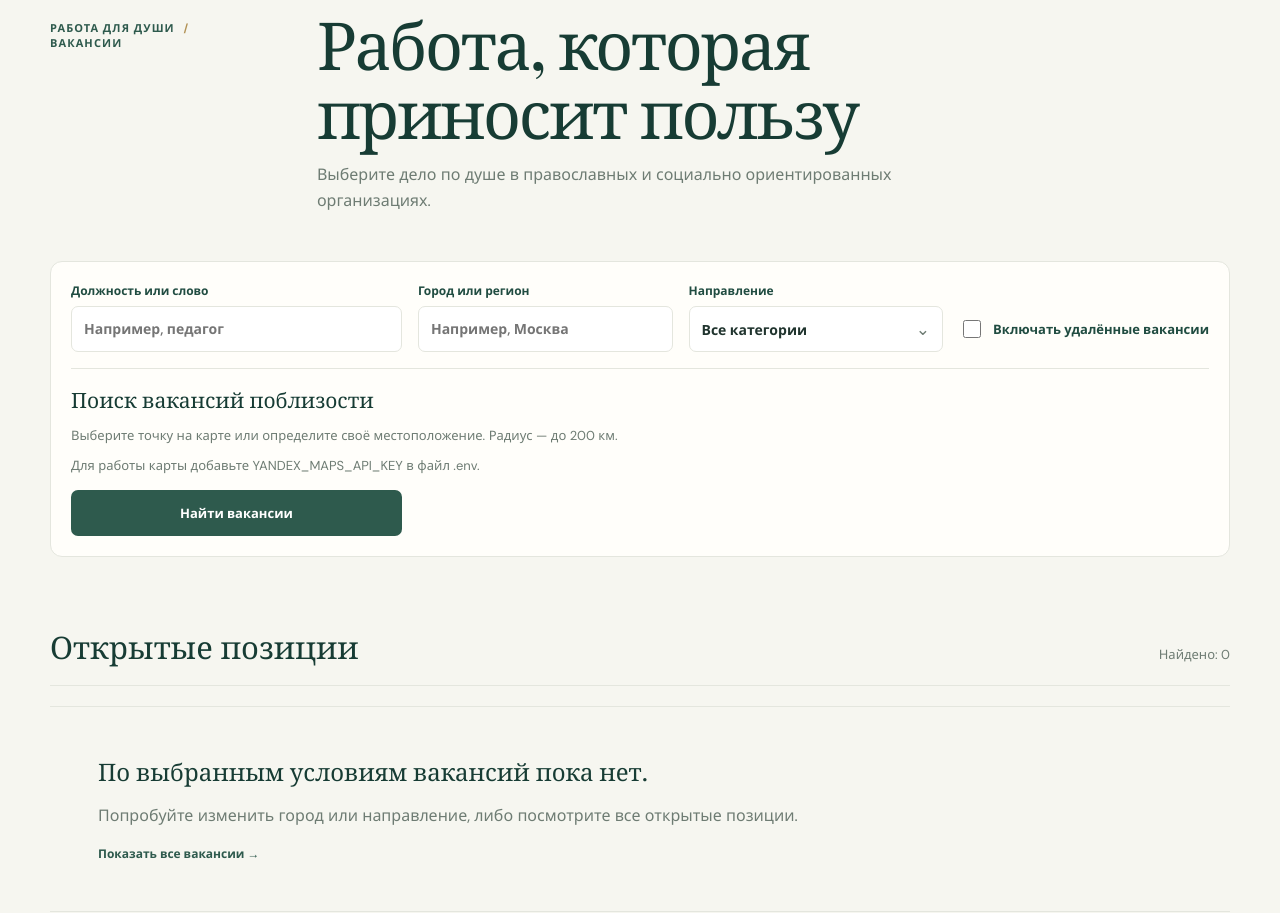
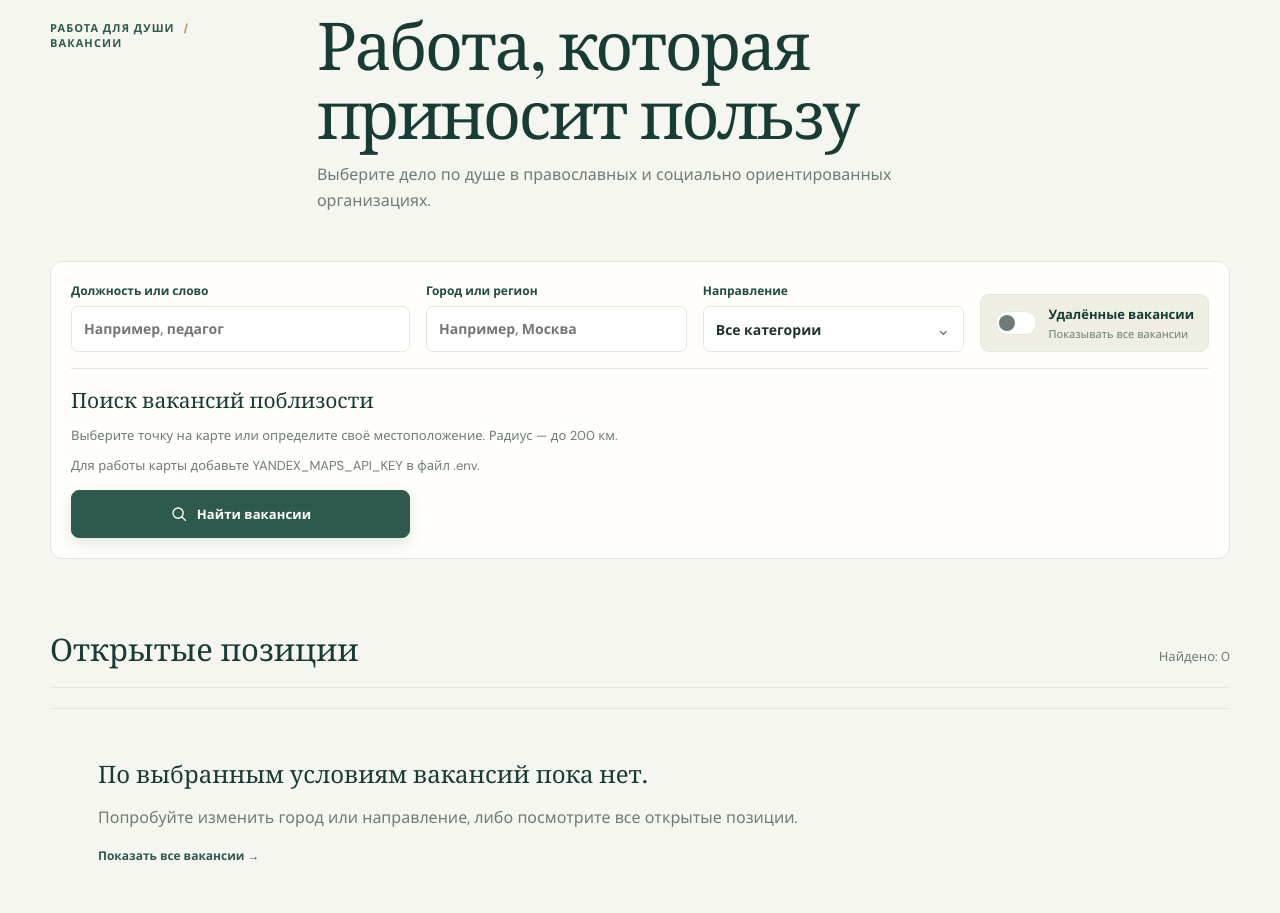
Before and after one commit to asteerik/first-project, a Django app: page /vacancies/ in a window 1280 px wide. Shown: the part 143-1056 px from the top of the page. Run offline with Django 5.2, Linux system fonts and the light colour scheme; data comes from the database, SQL or seed files in the repository; data that the repository does not hold is empty.

Commit message:
Improve remote vacancy filter and catalog styling
Co-authored-by: Copilot <223556219+Copilot@users.noreply.github.com>

```diff
--- a/jobs/page_views.py
+++ b/jobs/page_views.py
@@ -58,7 +58,8 @@ class VacancyListPage(TemplateView):
         query = params.get("q", "").strip()
         region = params.get("region", "").strip()
         category = params.get("category", "").strip()
-        remote = params.get("remote") == "1"
+        remote_filter = params.get("remote", "")
+        remote = remote_filter == "1"
         latitude = params.get("latitude", "").strip()
         longitude = params.get("longitude", "").strip()
         radius = params.get("radius", "50").strip()
@@ -119,6 +120,7 @@ class VacancyListPage(TemplateView):
             region=region,
             category=category,
             remote=remote,
+            remote_filter=bool(remote_filter),
             latitude=latitude,
             longitude=longitude,
             radius=radius,
--- a/static/css/pages.css
+++ b/static/css/pages.css
@@ -791,19 +791,94 @@
 }
 
 .catalog-remote-filter {
+    position: relative;
     display: flex;
     align-items: center;
-    gap: 9px;
-    min-height: 46px;
+    gap: 12px;
+    min-width: 220px;
+    min-height: 58px;
+    padding: 10px 14px;
+    border: 1px solid var(--line);
+    border-radius: 9px;
+    background: var(--surface-tint);
     color: var(--green-900);
+    cursor: pointer;
+    transition: border-color 160ms ease, background-color 160ms ease, box-shadow 160ms ease;
+}
+
+.catalog-remote-filter input {
+    position: absolute;
+    width: 1px;
+    height: 1px;
+    overflow: hidden;
+    clip: rect(0, 0, 0, 0);
+    white-space: nowrap;
+    clip-path: inset(50%);
+}
+
+.catalog-remote-filter:hover {
+    border-color: var(--green-700);
+}
+
+.catalog-remote-filter.is-enabled {
+    border-color: var(--green-800);
+    background: var(--paper);
+    box-shadow: 0 0 0 2px rgba(46, 90, 77, 0.12);
+}
+
+.catalog-remote-filter input:focus-visible + .catalog-remote-filter__switch {
+    outline: 2px solid var(--accent);
+    outline-offset: 3px;
+}
+
+.catalog-remote-filter__switch {
+    position: relative;
+    flex: 0 0 42px;
+    width: 42px;
+    height: 24px;
+    border: 1px solid var(--line);
+    border-radius: 999px;
+    background: var(--input-surface);
+    transition: background-color 160ms ease, border-color 160ms ease;
+}
+
+.catalog-remote-filter__switch::after {
+    position: absolute;
+    top: 3px;
+    left: 3px;
+    width: 16px;
+    height: 16px;
+    border-radius: 50%;
+    background: var(--muted);
+    content: "";
+    transition: transform 160ms ease, background-color 160ms ease;
+}
+
+.catalog-remote-filter input:checked + .catalog-remote-filter__switch {
+    border-color: var(--green-800);
+    background: var(--green-800);
+}
+
+.catalog-remote-filter input:checked + .catalog-remote-filter__switch::after {
+    transform: translateX(18px);
+    background: var(--button-ink);
+}
+
+.catalog-remote-filter__copy {
+    display: grid;
+    gap: 3px;
+}
+
+.catalog-remote-filter__copy strong {
+    color: var(--green-950);
     font-size: 13px;
     font-weight: 600;
 }
 
-.catalog-remote-filter input {
-    width: 18px;
-    height: 18px;
-    accent-color: var(--green-800);
+.catalog-remote-filter__copy > span {
+    color: var(--muted);
+    font-size: 11px;
+    font-weight: 400;
 }
 
 .catalog-map-search {
@@ -859,10 +934,29 @@
 }
 
 .catalog-search-button {
-    min-width: 150px;
-    min-height: 46px;
-    padding: 0 17px;
-    border-radius: 7px;
+    min-width: 184px;
+    min-height: 48px;
+    gap: 9px;
+    padding: 0 20px;
+    border: 1px solid var(--green-800);
+    border-radius: 8px;
+    box-shadow: 0 5px 14px rgba(27, 49, 39, 0.12);
+    letter-spacing: 0.01em;
+}
+
+.catalog-search-button svg {
+    width: 18px;
+    height: 18px;
+}
+
+.catalog-search-button:hover {
+    border-color: var(--green-950);
+    box-shadow: 0 8px 18px rgba(27, 49, 39, 0.18);
+}
+
+.catalog-search-button:focus-visible {
+    outline: 2px solid var(--accent);
+    outline-offset: 3px;
 }
 
 .catalog-reset-link {
--- a/templates/jobs/list.html
+++ b/templates/jobs/list.html
@@ -35,9 +35,20 @@
                     {% endfor %}
                 </select>
             </div>
-            <label class="catalog-remote-filter">
-                <input type="checkbox" name="remote" value="1"{% if remote %} checked{% endif %}>
-                <span>Включать удалённые вакансии</span>
+            <label class="catalog-remote-filter{% if remote %} is-enabled{% endif %}" for="catalog-remote">
+                <input type="checkbox" id="catalog-remote" name="remote" value="1"{% if remote %} checked{% endif %}>
+                {% if remote_filter and not remote %}<input type="hidden" name="remote" value="0" data-remote-off>{% endif %}
+                <span class="catalog-remote-filter__switch" aria-hidden="true"></span>
+                <span class="catalog-remote-filter__copy">
+                    <strong>Удалённые вакансии</strong>
+                    <span>
+                        {% if latitude and longitude %}
+                            {% if remote %}Добавлять к поиску по радиусу{% else %}Показывать только вакансии в радиусе{% endif %}
+                        {% else %}
+                            {% if remote %}Искать только удалённые вакансии{% else %}Показывать все вакансии{% endif %}
+                        {% endif %}
+                    </span>
+                </span>
             </label>
             <section class="catalog-map-search" aria-labelledby="map-search-heading">
                 <h2 id="map-search-heading">Поиск вакансий поблизости</h2>
@@ -59,8 +70,14 @@
                 {% if location_error %}<p class="form-error" role="alert">{{ location_error }}</p>{% endif %}
             </section>
             <div class="catalog-filter-actions">
-                <button class="button catalog-search-button" type="submit">Найти вакансии</button>
-                {% if query or region or category or remote or latitude or longitude %}
+                <button class="button catalog-search-button" type="submit">
+                    <svg viewBox="0 0 24 24" fill="none" aria-hidden="true">
+                        <circle cx="10.8" cy="10.8" r="6.8" stroke="currentColor" stroke-width="1.8"/>
+                        <path d="m16 16 4.5 4.5" stroke="currentColor" stroke-width="1.8" stroke-linecap="round"/>
+                    </svg>
+                    <span>Найти вакансии</span>
+                </button>
+                {% if query or region or category or remote_filter or latitude or longitude %}
                 <a class="catalog-reset-link" href="{% url 'jobs:list' %}">Сбросить</a>
                 {% endif %}
             </div>
@@ -117,6 +134,7 @@
     {% endif %}
 </section>
 </section>
+<script src="{% static 'js/catalog-filters.js' %}" defer></script>
 {% if yandex_maps_api_key %}
 <script src="https://api-maps.yandex.ru/2.1/?apikey={{ yandex_maps_api_key|urlencode }}&amp;lang=ru_RU" defer></script>
 <script src="{% static 'js/location-search.js' %}" defer></script>
```
Also changed, not shown: jobs/tests.py (+11 -0 lines), static/js/catalog-filters.js (added, +31 -0 lines).
